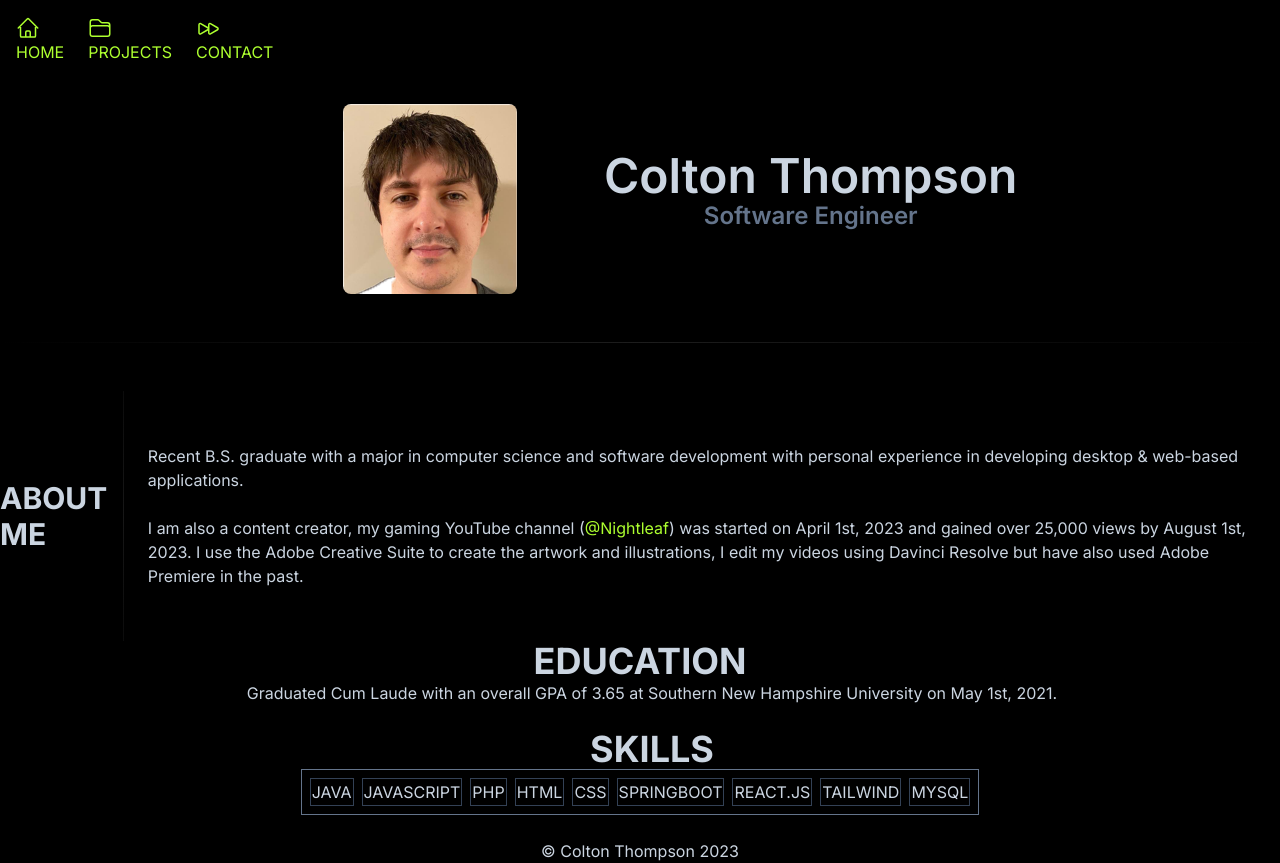
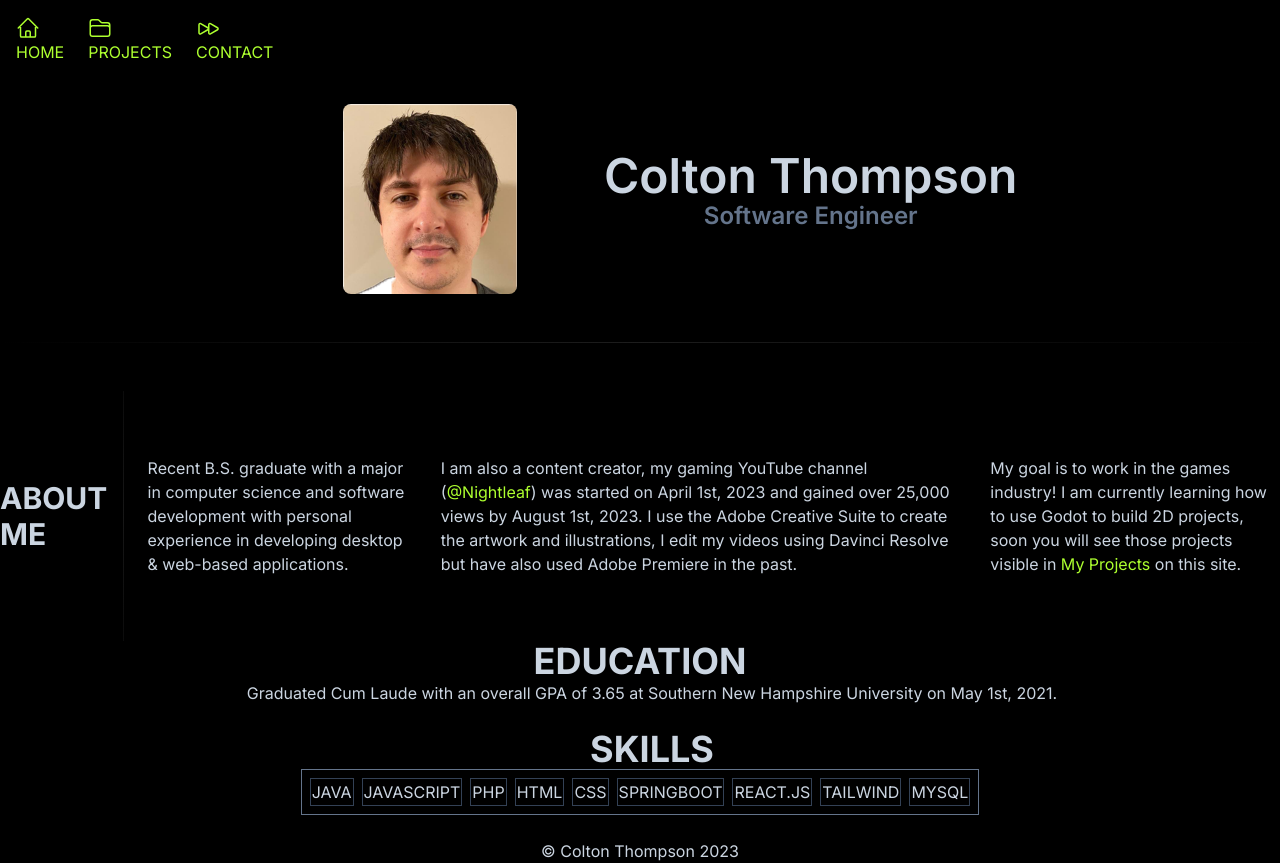
Before and after one commit to ColtonThompson/portfolio-app, a Next.js app: page / in a window 1280 px wide. Built offline with nearby package versions, Linux system fonts and the light colour scheme.

Commit message:
Update: About Page Content

```diff
--- a/src/app/components/About.tsx
+++ b/src/app/components/About.tsx
@@ -7,12 +7,14 @@ export default function About() {
                 <div className="h-[250px] min-h-[1em] w-px self-stretch bg-gradient-to-tr from-transparent via-neutral-500 to-transparent opacity-20 dark:opacity-100"></div>
                 <p className="pl-6 text-slate-300">
                     Recent B.S. graduate with a major in computer science and software development with personal experience in developing desktop & web-based applications.
-                    <br />
-                    <br />
+                </p>
+                <p className="pl-6 text-slate-300">
                     I am also a content creator, my gaming YouTube channel (<a href="https://youtube.com/@Nightleaf" target="_blank">@Nightleaf</a>) was started on April 1st, 2023 and gained over 25,000 views by August 1st, 2023.
                     I use the Adobe Creative Suite to create the artwork and illustrations, I edit my videos using Davinci Resolve but have also used Adobe Premiere in the past.
                 </p>
-
+                <p className="pl-6 text-slate-300">
+                    My goal is to work in the games industry! I am currently learning how to use Godot to build 2D projects, soon you will see those projects visible in <a href="/projects">My Projects</a> on this site.
+                </p>
             </div>
             <div className="container justify-center items-center mx-auto">
                 <h2 className="text-4xl font-bold text-center text-slate-300">EDUCATION</h2>
```
